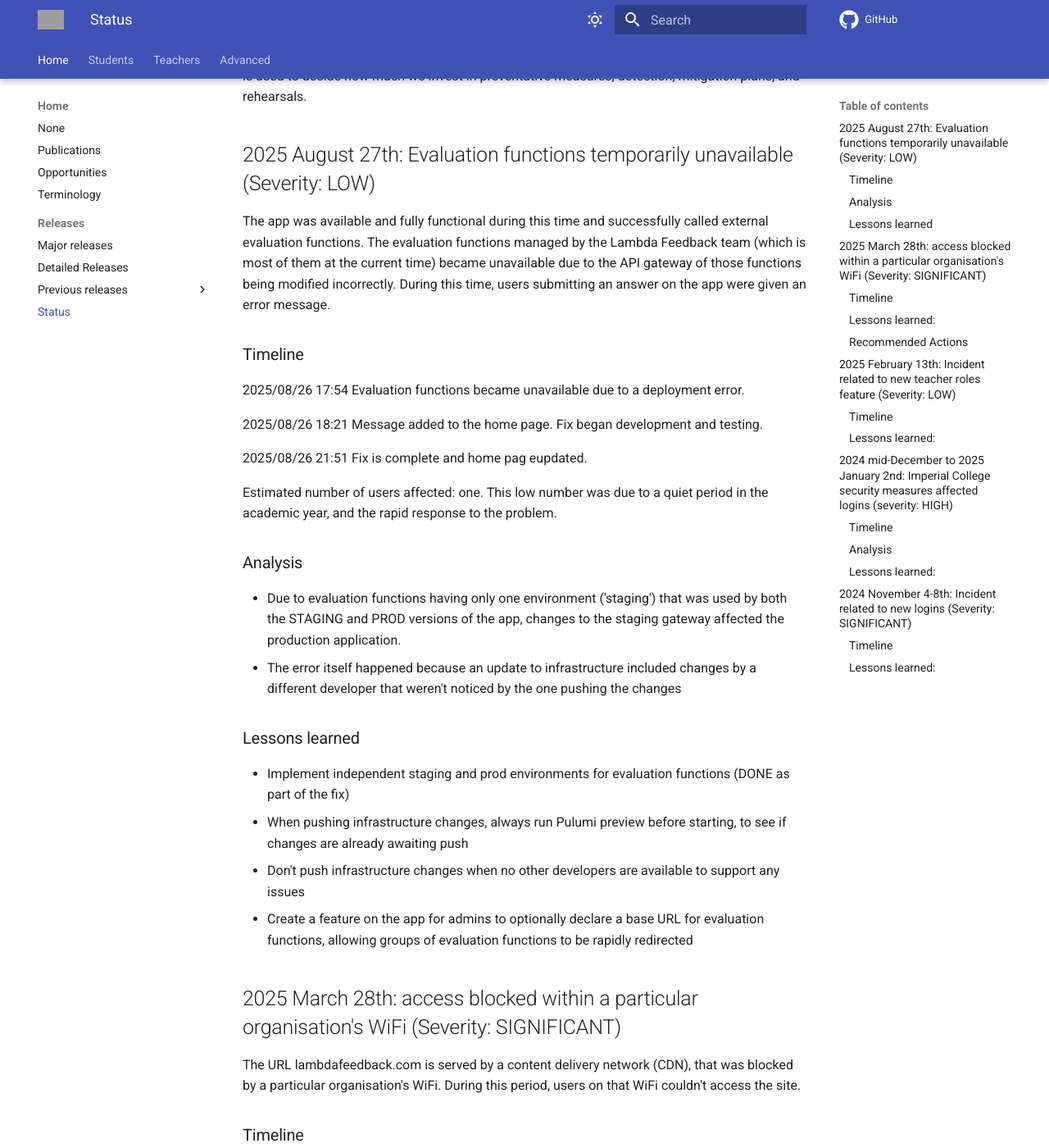
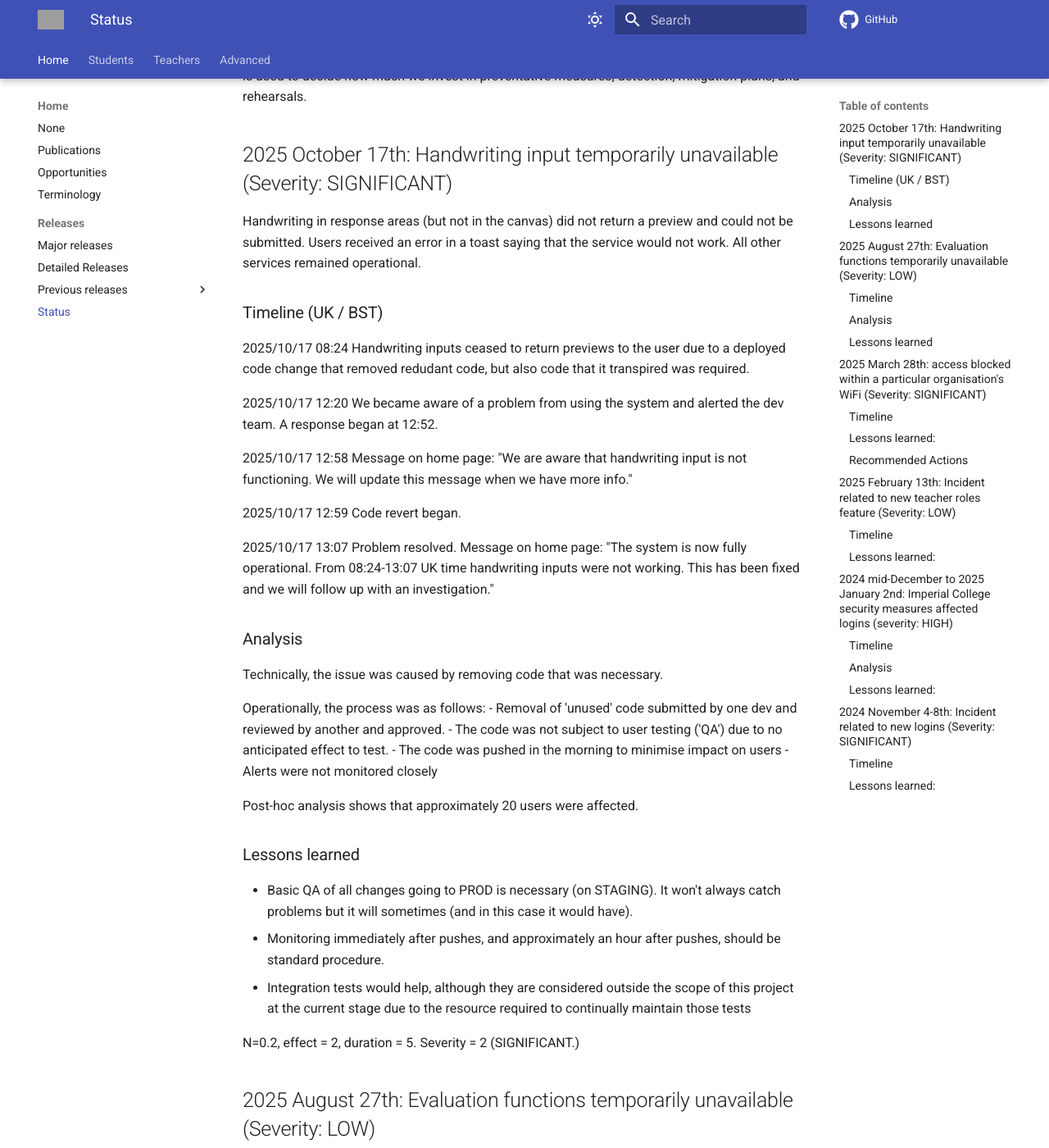
Before and after one commit to lambda-feedback/user-documentation, an MkDocs documentation site: the page built from docs/releases/status.md, in a window 1280 px wide and 1400 px high, scrolled down 359 px. Shown: the whole window at 82% size. Built offline with MkDocs 1.6.1 and Material for MkDocs 9.7.7, drawn with Linux system fonts in a browser that asks for light colours; comment, search, counter and statistics services are not loaded; some of the changed text lies outside the part shown; grey boxes are pictures that could not be loaded.

Commit message:
incident review 20251017 (#23)

```diff
--- a/docs/releases/status.md
+++ b/docs/releases/status.md
@@ -3,6 +3,42 @@
 This page contains information about any known incidents where service was interrupted. The page begain in November 2024 following a significant incident. The purpose is to be informative, transparent, and ensure lessons are always learned so that service improves over time.
 
 The Severity of incidents is the product of number of users affected (for 100 users, N = 1), magnitude of the effect (scale 1-5 from workable to no service), and the duration (in hours). Severity below 1 is LOW, between 1 and 100 is SIGNIFICANT, and above 100 is HIGH. The severity is used to decide how much we invest in preventative measures, detection, mitigation plans, and rehearsals.
+
+## 2025 October 17th: Handwriting input temporarily unavailable (Severity: SIGNIFICANT)
+
+Handwriting in response areas (but not in the canvas) did not return a preview and could not be submitted. Users received an error in a toast saying that the service would not work. All other services remained operational.
+
+### Timeline (UK / BST)
+
+2025/10/17 08:24 Handwriting inputs ceased to return previews to the user due to a deployed code change that removed redudant code, but also code that it transpired was required.
+
+2025/10/17 12:20 We became aware of a problem from using the system and alerted the dev team. A response began at 12:52.
+
+2025/10/17 12:58 Message on home page: "We are aware that handwriting input is not functioning. We will update this message when we have more info."
+
+2025/10/17 12:59 Code revert began.
+
+2025/10/17 13:07 Problem resolved. Message on home page: "The system is now fully operational. From 08:24-13:07 UK time handwriting inputs were not working. This has been fixed and we will follow up with an investigation."
+
+### Analysis
+
+Technically, the issue was caused by removing code that was necessary.
+
+Operationally, the process was as follows:
+- Removal of 'unused' code submitted by one dev and reviewed by another and approved.
+- The code was not subject to user testing ('QA') due to no anticipated effect to test.
+- The code was pushed in the morning to minimise impact on users
+- Alerts were not monitored closely
+
+Post-hoc analysis shows that approximately 20 users were affected.
+
+### Lessons learned
+
+- Basic QA of all changes going to PROD is necessary (on STAGING). It won't always catch problems but it will sometimes (and in this case it would have).
+- Monitoring immediately after pushes, and approximately an hour after pushes, should be standard procedure.
+- Integration tests would help, although they are considered outside the scope of this project at the current stage due to the resource required to continually maintain those tests
+
+N=0.2, effect = 2, duration = 5. Severity = 2 (SIGNIFICANT.)
 
 ## 2025 August  27th: Evaluation functions temporarily unavailable (Severity: LOW)
 
@@ -14,7 +50,7 @@
 
 2025/08/26 18:21 Message added to the home page. Fix began development and testing.
 
-2025/08/26 21:51 Fix is complete and home pag eupdated.
+2025/08/26 21:51 Fix is complete and home page eupdated.
 
 Estimated number of users affected: one. This low number was due to a quiet period in the academic year, and the rapid response to the problem.
 
@@ -29,6 +65,8 @@
 - When pushing infrastructure changes, always run Pulumi preview before starting, to see if changes are already awaiting push
 - Don't push infrastructure changes when no other developers are available to support any issues
 - Create a feature on the app for admins to optionally declare a base URL for evaluation functions, allowing groups of evaluation functions to be rapidly redirected
+
+N = 0.01, effect = 3, duration = 4. Severity = 0.12 (LOW)
 
 ## 2025 March 28th: access blocked within a particular organisation's WiFi (Severity: SIGNIFICANT)
 
```
